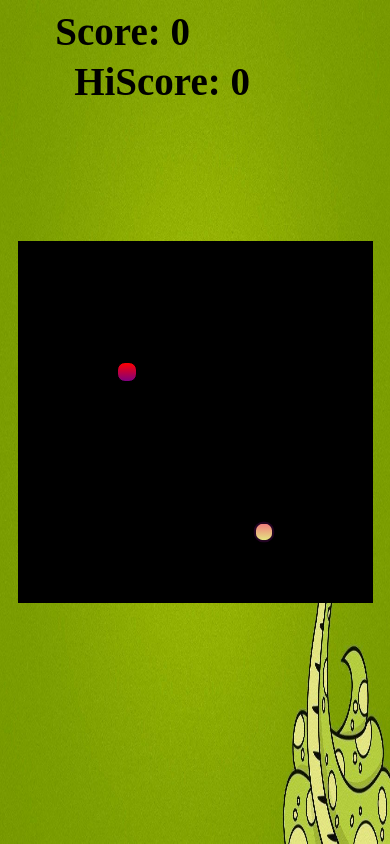
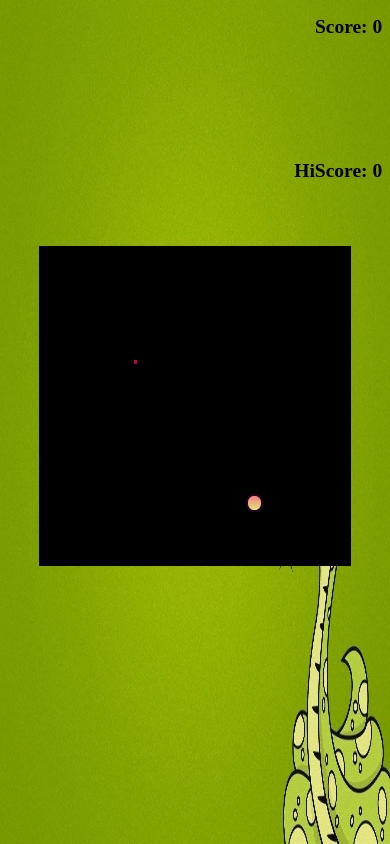
Before and after one commit to Nihalghori/snakegame, a plain HTML site: page index.html in a window 390 px wide. Drawn offline with Linux system fonts and the light colour scheme; a web font is replaced by a local one.

Commit message:
snakegame

```diff
--- a/style.css
+++ b/style.css
@@ -1,10 +1,12 @@
 @import url('https://fonts.googleapis.com/css2?family=New+Tegomin&display=swap');
-*{
+
+* {
   padding: 0;
   margin: 0;
+  box-sizing: border-box; /* Add box-sizing to include borders in element sizes */
 }
 
-.body{
+.body {
   background: url("bg.jpg");
   min-height: 100vh;
   background-size: 100vw 100vh;
@@ -14,51 +16,84 @@
   align-items: center;
 }
 
-#scoreBox{
+#scoreBox {
   position: absolute;
-    top: 9px;
-    right: 200px;
-    font-size: 39px;
+  top: 1rem;
+  right: 5%;
+  font-size: 3vw; /* Adjust font size using viewport width (vw) units */
   font-weight: bold;
   font-family: 'New Tegomin', serif;
 }
 
-#hiscoreBox{
+#hiscoreBox {
   position: absolute;
-    top: 59px;
-    right: 140px;
-    font-size: 39px;
+  top: 5rem;
+  right: 5%;
+  font-size: 3vw; /* Adjust font size using viewport width (vw) units */
   font-weight: bold;
   font-family: 'New Tegomin', serif;
 }
 
-#board{
+#board {
   background: linear-gradient(rgb(0, 0, 0), rgb(0, 0, 0));
   width: 90vmin;
+  max-width: 800px; /* Set a maximum width to prevent the board from getting too large */
   height: 92vmin;
+  max-height: 800px; /* Set a maximum height to prevent the board from getting too large */
   border: 2px solid black;
   display: grid;
   grid-template-rows: repeat(18, 1fr);
   grid-template-columns: repeat(18, 1fr);
+  margin-bottom: 2rem; /* Add some margin at the bottom for spacing */
 }
 
-.head{
+.head {
   background: linear-gradient(rgb(240, 124, 124), rgb(228, 228, 129));
   border: 2px solid rgb(34, 4, 34);
   transform: scale(1.02);
   border-radius: 9px;
 }
 
-.snake{
+.snake {
   background-color: purple;
-    border: .25vmin solid white;
+  border: 1vmin solid white;
   border-radius: 12px;
 }
 
-.food{
+.food {
   background: linear-gradient(red, purple);
-    border: .25vmin solid black;
+  border: 1vmin solid black;
   border-radius: 8px;
 }
 
+/* Media Query for smaller screen sizes */
+@media screen and (max-width: 600px) {
+  #scoreBox {
+    font-size: 5vw;
+    right: 2%;
+  }
+
+  #hiscoreBox {
+    font-size: 5vw;
+    top: 10rem;
+    right: 2%;
+  }
+
+  #board {
+    width: 80vmin;
+    height: 82vmin;
+  }
+
+  .snake {
+    border: 2vmin solid white;
+    border-radius: 8px;
+  }
+
+  .food {
+    border: 2vmin solid black;
+    border-radius: 5px;
+  }
+}
+
+
 /* Add more CSS styles as needed */
```
Lines whose indentation alone changed are shown as unchanged.
